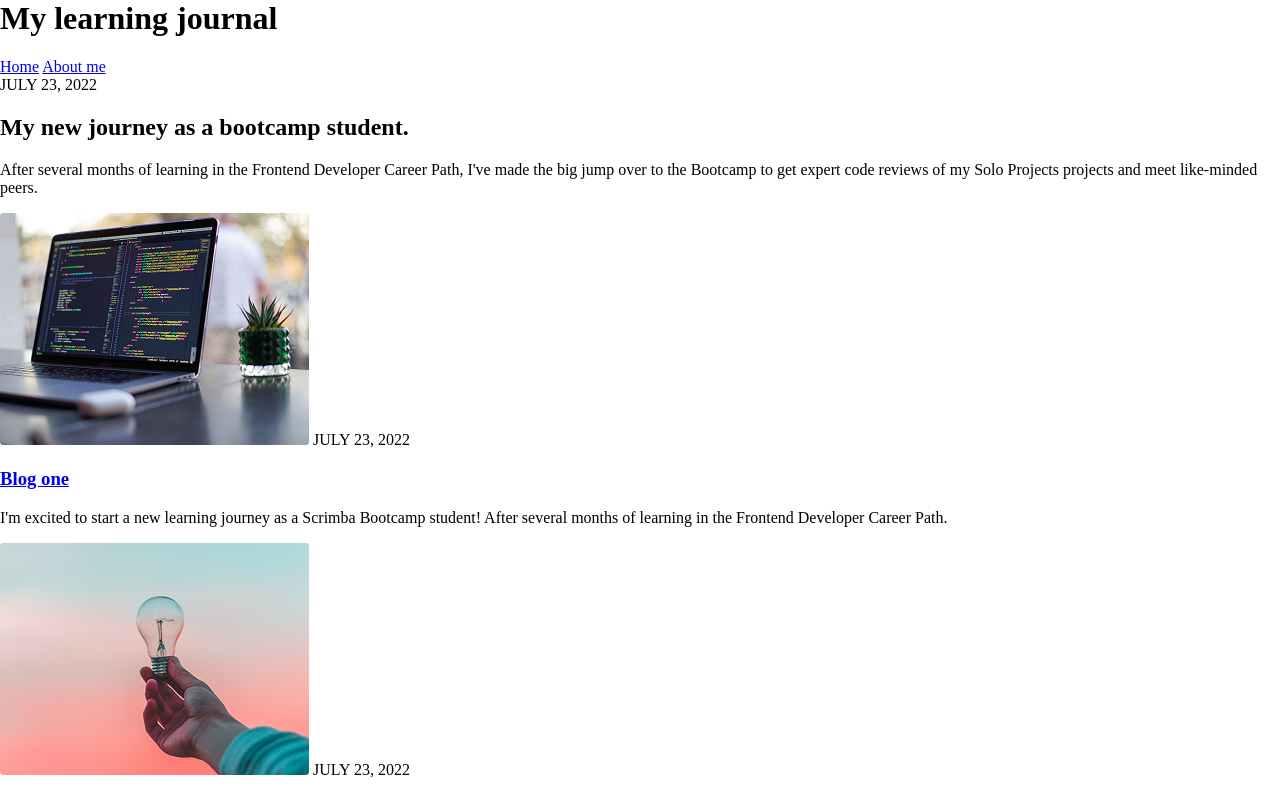
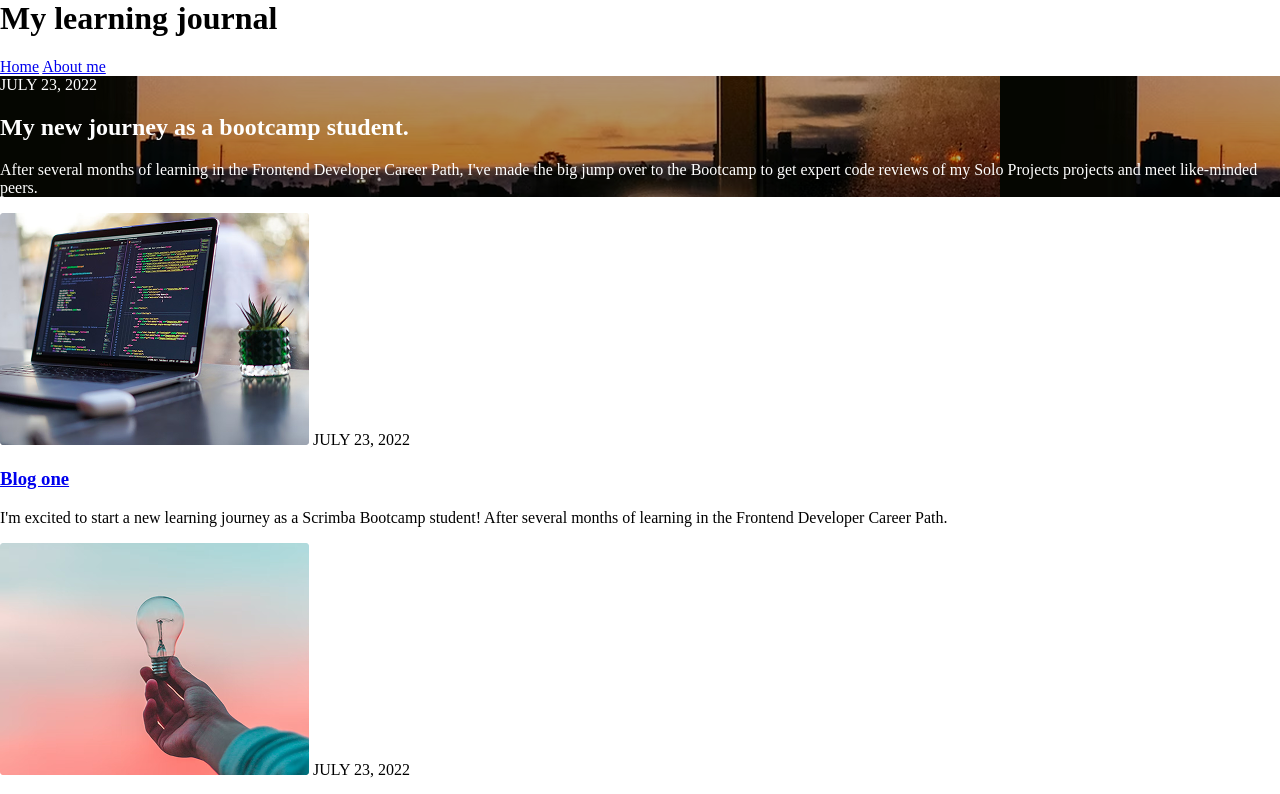
Before and after one commit to MateuszBukowski/Learning-Journal, a plain HTML site: page index.html in a window 1280 px wide. Shown: the top 794 px of the page. Drawn offline with Linux system fonts and the light colour scheme.

Commit message:
.hero class
added backgroung image and font color to .hero class in css/style.css file

```diff
--- a/css/style.css
+++ b/css/style.css
@@ -3,3 +3,8 @@ body {
     margin: 0;
     padding: 0;
 }
+
+.hero {
+    background-image: url("../images/blog-image-hero.png");
+    color: white;
+}
```
